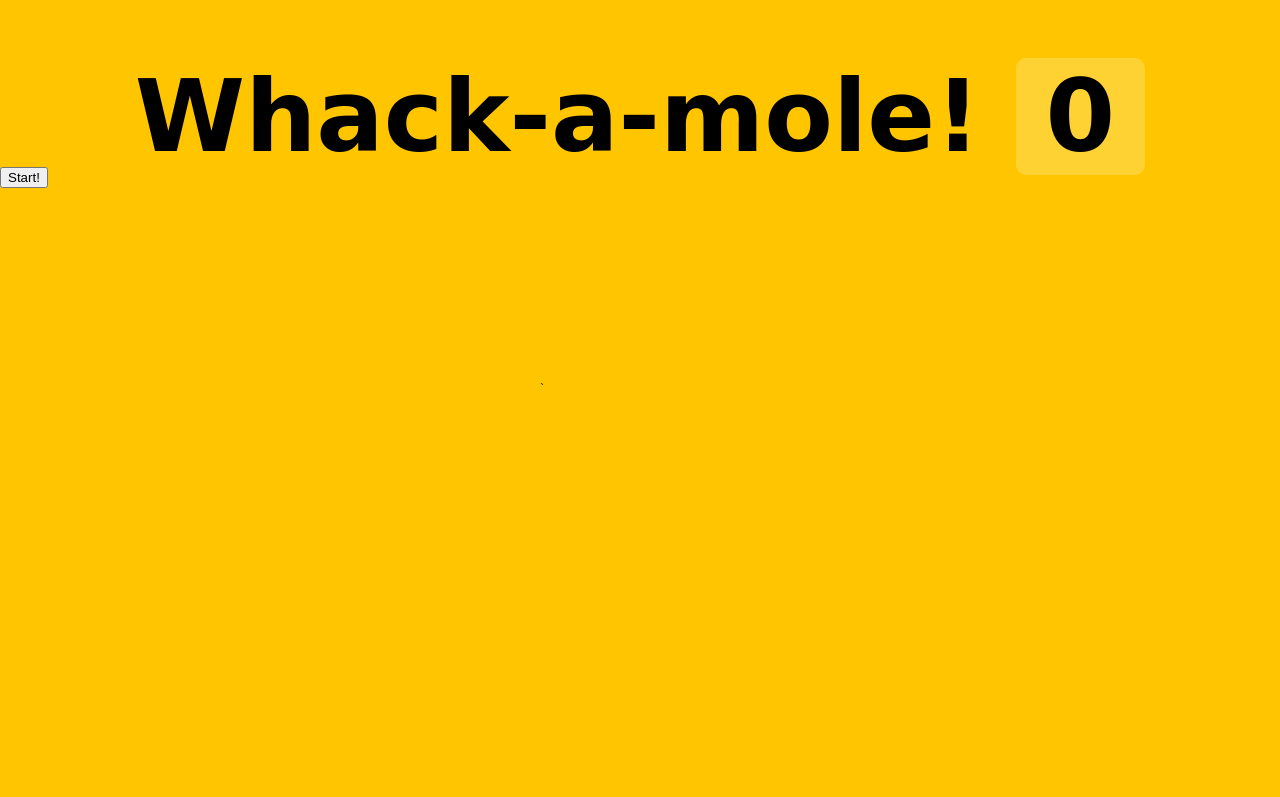
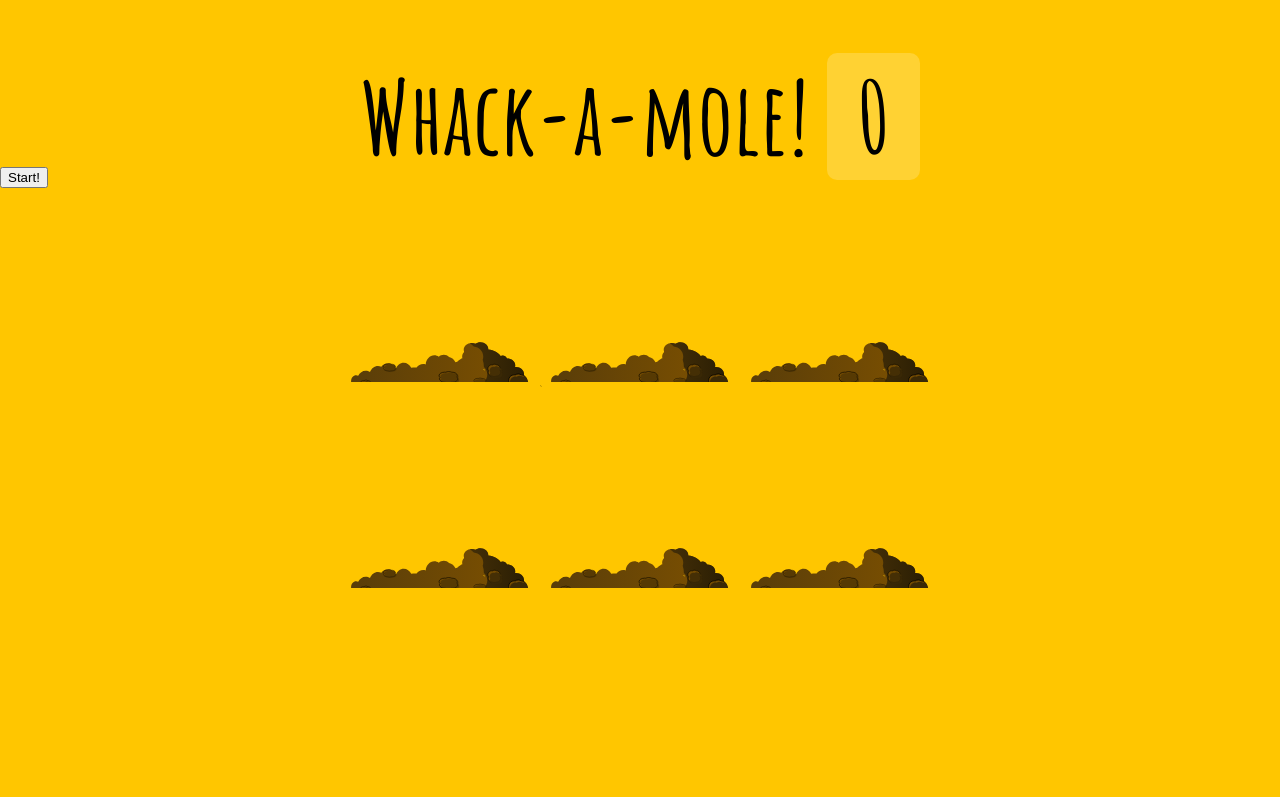
Before and after one commit to DominikaSzu/js30-30, a plain HTML site: page index.html in a window 1280 px wide. Drawn offline with Linux system fonts and the light colour scheme.

Commit message:
Images added

```diff
--- a/css/styles.css
+++ b/css/styles.css
@@ -44,7 +44,7 @@ h1 {
 
 .hole:after {
   display: block;
-  background: url(dirt.svg) bottom center no-repeat;
+  background: url(/img/dirt.svg) bottom center no-repeat;
   background-size: contain;
   content: '';
   width: 100%;
@@ -55,7 +55,7 @@ h1 {
 }
 
 .mole {
-  background: url('mole.svg') bottom center no-repeat;
+  background: url(/img/img.svg) bottom center no-repeat;
   background-size: 60%;
   position: absolute;
   top: 100%;
--- a/index.html
+++ b/index.html
@@ -4,6 +4,7 @@
     <meta charset="UTF-8">
     <title>Document</title>
     <link rel="stylesheet" href="css/styles.css">
+    <link href='https://fonts.googleapis.com/css?family=Amatic+SC:400,700' rel='stylesheet' type='text/css'>
 </head>
 <body>
 
```
Also changed, not shown: img/dirt.svg (added).
